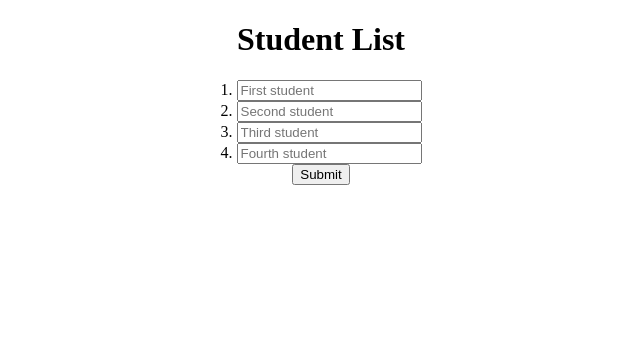
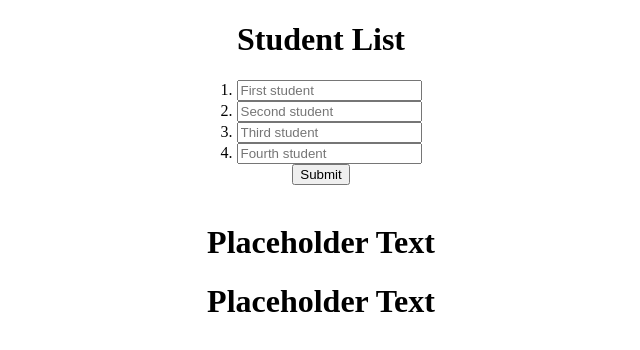
Before and after one commit to crazycheetah42/BYJUS-Stuff, a plain HTML site: page names/index.html in a window 1280 px wide. Shown: the whole page, without its empty margins (319-959 px from the left). Drawn offline with Linux system fonts and the light colour scheme.

Commit message:
Add placeholders to divisions

```diff
--- a/names/index.html
+++ b/names/index.html
@@ -2,7 +2,7 @@
 <html>
 <head>
     <title>Names</title>
-    <link rel="stylesheet" href="/BYJUS-Stuff/names/style.css" />
+    <link rel="stylesheet" href="style.css" />
 </head>
 <body>
     <center>
@@ -19,8 +19,12 @@
         <br />
         <button type="submit" onclick="sort()" id="sort_button">Sort</button>
         <br />
-        <div id="result_of_sorting_with_commas"></div>
-        <div id="result_of_sorting_without_commas"></div>
+        <div id="result_of_sorting_with_commas">
+            <h1>Placeholder Text</h1>
+        </div>
+        <div id="result_of_sorting_without_commas">
+            <h1>Placeholder Text</h1>
+        </div>
     </center>
     <script>
         var list_of_names = [];
```
